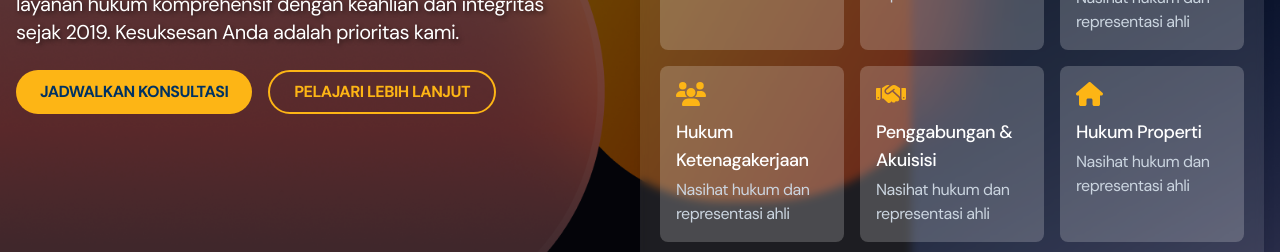
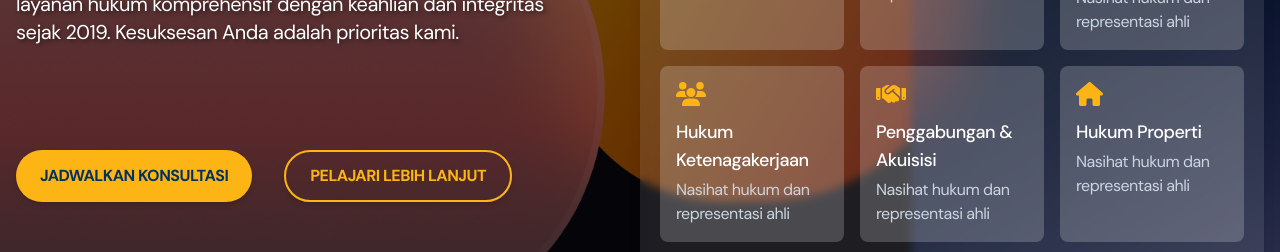
Before and after one commit to nctrnlman/client-cla-indonesia, a React (Vite) app: page / in a window 1280 px wide. Shown: the part 460-712 px from the top of the page. Built offline with nearby package versions, Linux system fonts and the light colour scheme.

Commit message:
update hero padding button position

```diff
--- a/src/components/home/Hero.jsx
+++ b/src/components/home/Hero.jsx
@@ -86,7 +86,7 @@ function Hero() {
               {t("hero.description")}
             </motion.p>
             <motion.div
-              className="flex flex-col sm:flex-row justify-start gap-4"
+              className="flex flex-col sm:flex-row justify-start gap-4 pt-8 sm:pt-12 md:pt-64 lg:pt-20"
               initial={{ opacity: 0, y: 20 }}
               animate={{ opacity: 1, y: 0 }}
               transition={{ delay: 0.6, duration: 0.5 }}
@@ -94,7 +94,7 @@ function Hero() {
               <motion.button
                 whileHover={{ scale: 1.05 }}
                 whileTap={{ scale: 0.95 }}
-                className="bg-[#FDB515] text-primary py-2 px-6 rounded-full uppercase font-semibold transition duration-300 hover:bg-[#E5A214] w-full sm:w-auto mb-2 sm:mb-0"
+                className="bg-[#FDB515] text-primary py-2 px-4 sm:py-2.5 sm:px-5 md:py-1 md:px-1 lg:py-3 lg:px-6 rounded-full text-xs sm:text-sm md:text-sm lg:text-base uppercase font-semibold transition duration-300 hover:bg-[#E5A214] w-full sm:w-auto mb-2 sm:mb-0 shadow-md hover:shadow-lg"
                 onClick={handleScheduleConsultation}
               >
                 {t("hero.button1")}
@@ -102,7 +102,7 @@ function Hero() {
               <motion.button
                 whileHover={{ scale: 1.05 }}
                 whileTap={{ scale: 0.95 }}
-                className="bg-transparent border-2 border-[#FDB515] text-[#FDB515] py-2 px-6 rounded-full uppercase font-semibold transition duration-300 hover:bg-[#FDB515] hover:text-primary w-full sm:w-auto"
+                className="bg-transparent border-2 border-[#FDB515] text-[#FDB515] py-2 px-4 sm:py-2.5 sm:px-2 md:py-2 md:px-2 md:mx-4 lg:py-3 lg:px-6 rounded-full text-xs sm:text-sm md:text-sm lg:text-base uppercase font-semibold transition duration-300 hover:bg-[#FDB515] hover:text-primary w-full sm:w-auto shadow-md hover:shadow-lg"
                 onClick={handleLearnMore}
               >
                 {t("hero.button2")}
```
